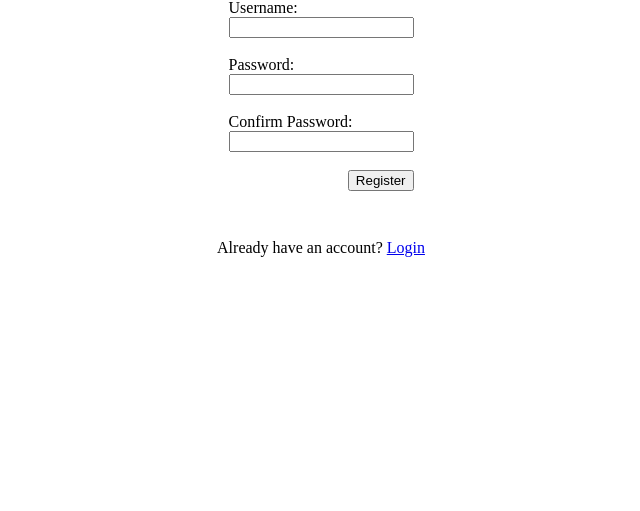
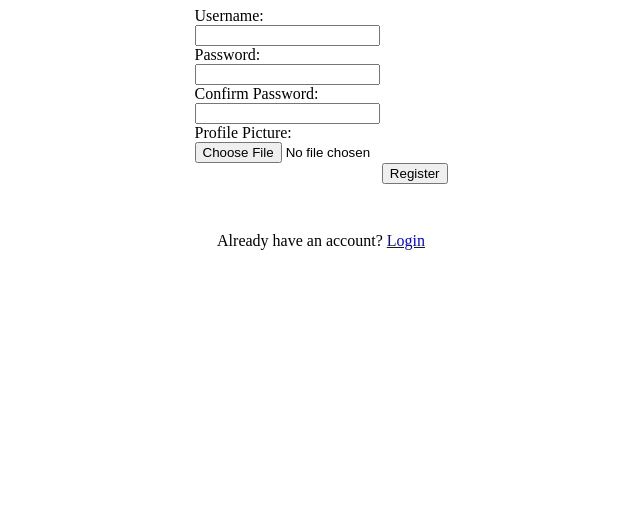
Before and after one commit to interstellardeer/3, a plain HTML site: page register.html in a window 1280 px wide. Shown: the part 305-816 px from the top of the page, without its empty margins (319-959 px from the left). Drawn offline with Linux system fonts and the light colour scheme.

Commit message:
add picture upload

```diff
--- a/register.html
+++ b/register.html
@@ -25,7 +25,6 @@
             align-self: end;
         }
     </style>
-
     <script>
         function registerUser(event) {
             event.preventDefault();
@@ -48,11 +47,13 @@
     <h2>Register</h2>
     <form onsubmit="registerUser(event)">
         <label for="username">Username:</label>
-        <input type="text" id="username" required><br>
+        <input type="text" id="username" required>
         <label for="password">Password:</label>
-        <input type="password" id="password" required><br>
+        <input type="password" id="password" required>
         <label for="confirm-password">Confirm Password:</label>
-        <input type="password" id="confirm-password" required><br>
+        <input type="password" id="confirm-password" required>
+        <label for="profile-picture">Profile Picture:</label>
+        <input type="file" id="profile-picture" accept="image/*">
         <button type="submit">Register</button>
     </form>
     <p id="error-message" style="color:red;"></p>
```
